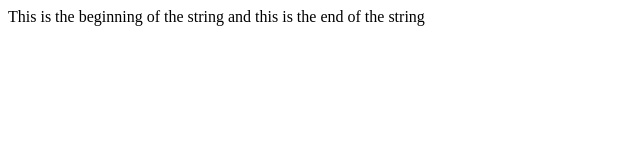
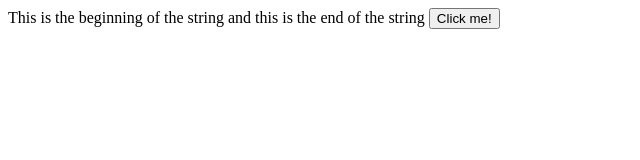
Before and after one commit to madakdouk/Tech-Academy-Projects, a plain HTML site: page JavaScript Projects/basic_javascript_projects/project1_expressions_alert/index.html in a window 1280 px wide. Shown: the whole page, without its empty margins (0-640 px from the left). Drawn offline with Linux system fonts and the light colour scheme.

Commit message:
added button and JS code to react to onclick event

```diff
--- a/JavaScript Projects/basic_javascript_projects/project1_expressions_alert/JS/main.js
+++ b/JavaScript Projects/basic_javascript_projects/project1_expressions_alert/JS/main.js
@@ -2,3 +2,8 @@ window.alert('Hello, World!'); //Printing a string in an alert box
 var sent1 = 'This is the beginning of the string ', sent2 = 'and this is the end of the string'; //assigning 2 variables to string values in the same line
 document.write(sent1 + sent2); //concatenating the 2 variables and printing them on the screen
 var sum = 3 + 4; //wrote an expression whose value will be assigned to variable sum.
+
+//created simple function to run when HTML button is clicked
+function hello() {
+    window.alert('Hello, World!');
+}
--- a/JavaScript Projects/basic_javascript_projects/project1_expressions_alert/index.html
+++ b/JavaScript Projects/basic_javascript_projects/project1_expressions_alert/index.html
@@ -7,5 +7,6 @@
     </head>
 
     <body>
+        <button onclick="hello()">Click me!</button>
     </body>
 </html>
```
